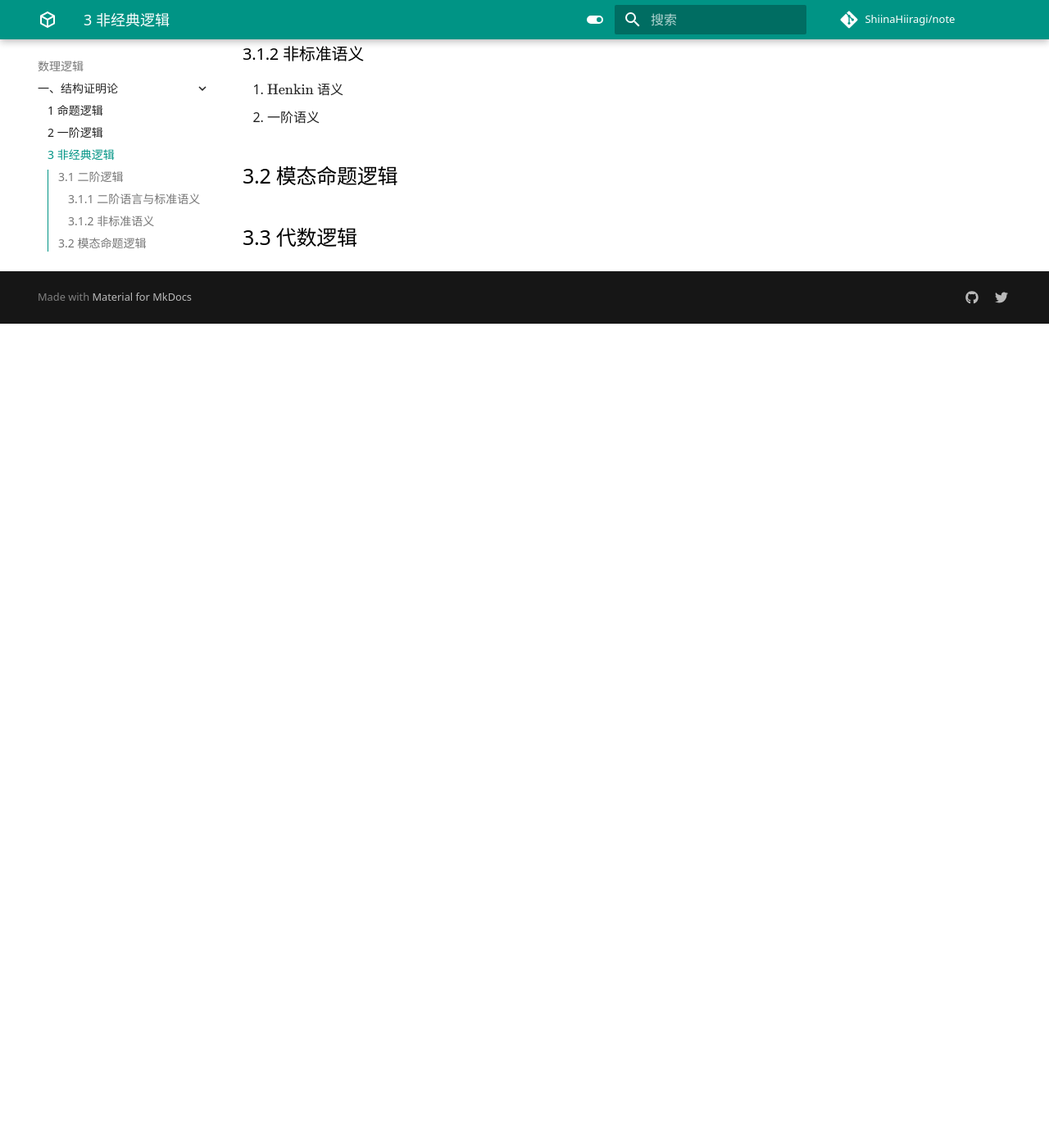
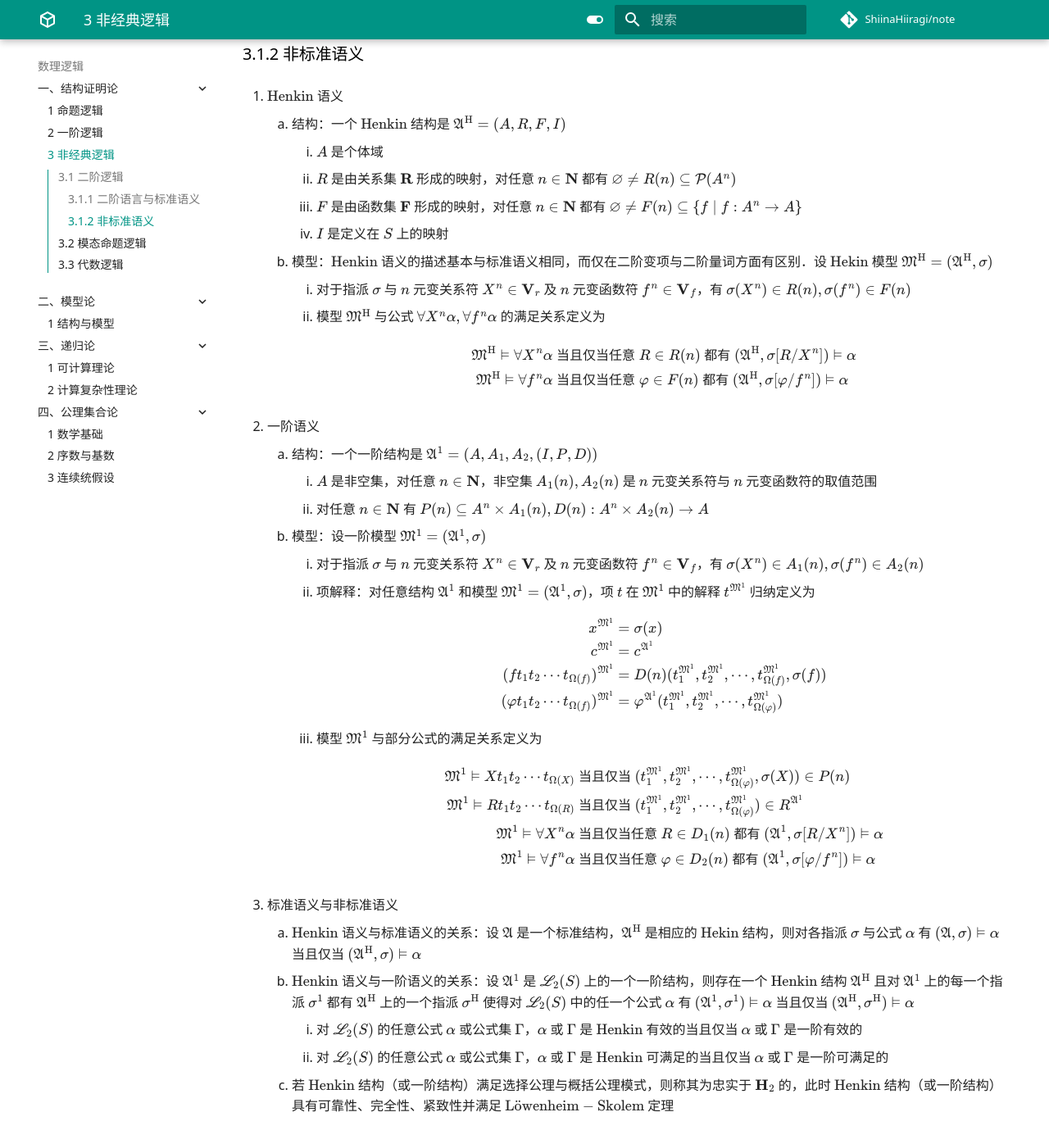
Before and after one commit to ShiinaHiiragi/note, an MkDocs documentation site: the page built from docs/logic/prf/ncl.md, in a window 1280 px wide and 1400 px high, scrolled down 2771 px. Shown: the top 1396 px of the window at 82% size. Built offline with MkDocs 1.6.1 and Material for MkDocs 9.7.7, drawn with Linux system fonts in a browser that asks for light colours; comment, search, counter and statistics services are not loaded; before the commit the page ends 3166 px from its top, so only the background shows below that; some of the changed text lies outside the part shown.

Commit message:
finish SOL

```diff
--- a/docs/logic/prf/ncl.md
+++ b/docs/logic/prf/ncl.md
@@ -58,19 +58,19 @@
         4. 等词：设 $t, u \in \mathcal T(S)$，定义 $t = u$ 为 $\forall X \ (X(t) = X(u))$
 
 3. 标准语义
-    1. 结构：一个 $S-$结构是 $\mathfrak A = (A, I)$，其中 $A$ 是非空集合，称为 $\mathfrak A$ 的论域，$I$ 是定义在 $S$ 上的映射；在不引发歧义的情况下，也可称 $A$ 为一个 $S-$结构．记 $A$ 的基数 $|A|$ 为 $\mathfrak A$ 的基数，用 $|\mathfrak A|$ 来表示
+    1. 结构：一个标准结构是 $\mathfrak A = (A, I)$，其中 $A$ 是非空集合，称为 $\mathfrak A$ 的论域，$I$ 是定义在 $S$ 上的映射；在不引发歧义的情况下，也可称 $A$ 为一个标准结构．记 $A$ 的基数 $|A|$ 为 $\mathfrak A$ 的基数，用 $|\mathfrak A|$ 来表示
         1. 对每个关系符号 $R\in \mathbf R, I(R) \subseteq A^{\Omega(R)}$，常用 $R^\mathfrak A$ 或 $R^A$ 代替 $I(R)$
         2. 对每个函数符号 $\varphi\in \mathbf F, I(\varphi): A^{\Omega(\varphi)} \to A$ 是 $A$ 上的 $\Omega(\varphi)$ 元函数，常用 $\varphi^\mathfrak A$ 或 $\varphi^A$ 代替 $I(\varphi)$
         3. 对每个常元符号 $c\in \mathbf C, I(c) \in A$，常用 $c^\mathfrak A$ 或 $c^A$ 代替 $I(c)$
-    2. 模型：一个模型是有序对 $\mathfrak M = (\mathfrak A, \sigma)$，其中 $\mathfrak A$ 是结构，$\sigma$ 是 $\mathfrak A$ 中的指派，使得对于每个 $n$ 元变关系符 $X^n \in \mathbf V_r$ 有 $\sigma(X) \subseteq A^n$；对于每个 $n$ 元变函数符 $f^n \in \mathbf V_f$ 有 $\sigma(f^n): A^n \to A$；对于每个变个体符 $x \in \mathbf V_l$ 有 $\sigma(x) \in A$
+    2. 模型：一个标准模型是有序对 $\mathfrak M = (\mathfrak A, \sigma)$，其中 $\mathfrak A$ 是标准结构，$\sigma$ 是 $\mathfrak A$ 中的指派，使得对于每个 $n$ 元变关系符 $X^n \in \mathbf V_r$ 有 $\sigma(X) \subseteq A^n$；对于每个 $n$ 元变函数符 $f^n \in \mathbf V_f$ 有 $\sigma(f^n): A^n \to A$；对于每个变个体符 $x \in \mathbf V_l$ 有 $\sigma(x) \in A$
         1. 项解释：对任意结构 $\mathfrak A$ 和模型 $\mathfrak M = (\mathfrak A, \sigma)$，项 $t$ 在 $\mathfrak M$ 中的解释 $t^\mathfrak M$ 归纳定义为
 
             $$
             \begin{aligned}
             x^{\mathfrak M} &= \sigma(x) \\
             c^{\mathfrak M} &= c^{\mathfrak A} \\
-            ft_1t_2\cdots t_{\Omega(f)} &= \sigma(f)(t_1^{\mathfrak M}, t_2^{\mathfrak M}, \cdots, t_{\Omega(f)}^{\mathfrak M}) \\
-            \varphi t_1t_2\cdots t_{\Omega(f)} &= \varphi^{\mathfrak A}(t_1^{\mathfrak M}, t_2^{\mathfrak M}, \cdots, t_{\Omega(\varphi)}^{\mathfrak M})
+            (ft_1t_2\cdots t_{\Omega(f)})^{\mathfrak M} &= \sigma(f)(t_1^{\mathfrak M}, t_2^{\mathfrak M}, \cdots, t_{\Omega(f)}^{\mathfrak M}) \\
+            (\varphi t_1t_2\cdots t_{\Omega(f)})^{\mathfrak M} &= \varphi^{\mathfrak A}(t_1^{\mathfrak M}, t_2^{\mathfrak M}, \cdots, t_{\Omega(\varphi)}^{\mathfrak M})
             \end{aligned}
             $$
 
@@ -124,7 +124,56 @@
 
 ### 3.1.2 非标准语义
 1. $\text{Henkin}$ 语义
+    1. 结构：一个 $\text{Henkin}$ 结构是 $\mathfrak A^{\mathrm H} = (A, R, F, I)$
+        1. $A$ 是个体域
+        2. $R$ 是由关系集 $\mathbf R$ 形成的映射，对任意 $n \in \mathbf N$ 都有 $\varnothing \neq R(n) \subseteq \mathcal P(A^n)$
+        3. $F$ 是由函数集 $\mathbf F$ 形成的映射，对任意 $n \in \mathbf N$ 都有 $\varnothing \neq F(n) \subseteq \left\{f \mid f: A^n \to A\right\}$
+        4. $I$ 是定义在 $S$ 上的映射
+    2. 模型：$\text{Henkin}$ 语义的描述基本与标准语义相同，而仅在二阶变项与二阶量词方面有区别．设 $\text{Hekin}$ 模型 $\mathfrak M^{\mathrm H} = (\mathfrak A^{\mathrm H}, \sigma)$
+        1. 对于指派 $\sigma$ 与 $n$ 元变关系符 $X^n \in \mathbf V_r$ 及 $n$ 元变函数符 $f^n \in \mathbf V_f$，有 $\sigma(X^n) \in R(n), \sigma(f^n) \in F(n)$
+        2. 模型 $\mathfrak M^{\mathrm H}$ 与公式 $\forall X^n\alpha, \forall f^n\alpha$ 的满足关系定义为
+
+            $$
+            \begin{aligned}
+            \mathfrak M^{\mathrm H} \vDash \forall X^n\alpha & \textsf{ 当且仅当任意 } R \in R(n) \textsf{ 都有 } (\mathfrak A^{\mathrm H}, \sigma[R/X^n]) \vDash \alpha \\
+            \mathfrak M^{\mathrm H} \vDash \forall f^n\alpha & \textsf{ 当且仅当任意 } \varphi \in F(n) \textsf{ 都有 } (\mathfrak A^{\mathrm H}, \sigma[\varphi/f^n]) \vDash \alpha
+            \end{aligned}
+            $$
+
 2. 一阶语义
+    1. 结构：一个一阶结构是 $\mathfrak A^{\mathrm 1} = (A, A_1, A_2, (I, P, D))$
+        1. $A$ 是非空集，对任意 $n \in \mathbf N$，非空集 $A_1(n), A_2(n)$ 是 $n$ 元变关系符与 $n$ 元变函数符的取值范围
+        2. 对任意 $n \in \mathbf N$ 有 $P(n) \subseteq A^n \times A_1(n), D(n): A^n \times A_2(n) \to A$
+    2. 模型：设一阶模型 $\mathfrak M^{\mathrm 1} = (\mathfrak A^{\mathrm 1}, \sigma)$
+        1. 对于指派 $\sigma$ 与 $n$ 元变关系符 $X^n \in \mathbf V_r$ 及 $n$ 元变函数符 $f^n \in \mathbf V_f$，有 $\sigma(X^n) \in A_1(n), \sigma(f^n) \in A_2(n)$
+        2. 项解释：对任意结构 $\mathfrak A^{\mathrm 1}$ 和模型 $\mathfrak M^{\mathrm 1} = (\mathfrak A^{\mathrm 1}, \sigma)$，项 $t$ 在 $\mathfrak M^{\mathrm 1}$ 中的解释 $t^{\mathfrak M^{\mathrm 1}}$ 归纳定义为
+
+            $$
+            \begin{aligned}
+            x^{\mathfrak M^{\mathrm 1}} &= \sigma(x) \\
+            c^{\mathfrak M^{\mathrm 1}} &= c^{\mathfrak A^{\mathrm 1}} \\
+            (ft_1t_2\cdots t_{\Omega(f)})^{\mathfrak M^{\mathrm 1}} &= D(n)(t_1^{\mathfrak M^{\mathrm 1}}, t_2^{\mathfrak M^{\mathrm 1}}, \cdots, t_{\Omega(f)}^{\mathfrak M^{\mathrm 1}}, \sigma(f)) \\
+            (\varphi t_1t_2\cdots t_{\Omega(f)})^{\mathfrak M^{\mathrm 1}} &= \varphi^{\mathfrak A^{\mathrm 1}}(t_1^{\mathfrak M^{\mathrm 1}}, t_2^{\mathfrak M^{\mathrm 1}}, \cdots, t_{\Omega(\varphi)}^{\mathfrak M^{\mathrm 1}})
+            \end{aligned}
+            $$
+
+        3. 模型 $\mathfrak M^{\mathrm 1}$ 与部分公式的满足关系定义为
+
+            $$
+            \begin{aligned}
+            \mathfrak M^{\mathrm 1} \vDash Xt_1t_2\cdots t_{\Omega(X)} & \textsf{ 当且仅当 } (t_1^{\mathfrak M^{\mathrm 1}}, t_2^{\mathfrak M^{\mathrm 1}}, \cdots, t_{\Omega(\varphi)}^{\mathfrak M^{\mathrm 1}}, \sigma(X)) \in P(n) \\
+            \mathfrak M^{\mathrm 1} \vDash Rt_1t_2\cdots t_{\Omega(R)} & \textsf{ 当且仅当 } (t_1^{\mathfrak M^{\mathrm 1}}, t_2^{\mathfrak M^{\mathrm 1}}, \cdots, t_{\Omega(\varphi)}^{\mathfrak M^{\mathrm 1}}) \in R^{\mathfrak A^{\mathrm 1}} \\
+            \mathfrak M^{\mathrm 1} \vDash \forall X^n\alpha & \textsf{ 当且仅当任意 } R \in D_1(n) \textsf{ 都有 } (\mathfrak A^{\mathrm 1}, \sigma[R/X^n]) \vDash \alpha \\
+            \mathfrak M^{\mathrm 1} \vDash \forall f^n\alpha & \textsf{ 当且仅当任意 } \varphi \in D_2(n) \textsf{ 都有 } (\mathfrak A^{\mathrm 1}, \sigma[\varphi/f^n]) \vDash \alpha \\
+            \end{aligned}
+            $$
+
+3. 标准语义与非标准语义
+    1. $\text{Henkin}$ 语义与标准语义的关系：设 $\mathfrak A$ 是一个标准结构，$\mathfrak A^{\mathrm H}$ 是相应的 $\text{Hekin}$ 结构，则对各指派 $\sigma$ 与公式 $\alpha$ 有 $(\mathfrak A, \sigma) \vDash \alpha$ 当且仅当 $(\mathfrak A^{\mathrm H}, \sigma) \vDash \alpha$
+    2. $\text{Henkin}$ 语义与一阶语义的关系：设 $\mathfrak A^{\mathrm 1}$ 是 $\mathscr L_2(S)$ 上的一个一阶结构，则存在一个 $\text{Henkin}$ 结构 $\mathfrak A^{\mathrm H}$ 且对 $\mathfrak A^{\mathrm 1}$ 上的每一个指派 $\sigma^{\mathrm 1}$ 都有 $\mathfrak A^{\mathrm H}$ 上的一个指派 $\sigma^{\mathrm H}$ 使得对 $\mathscr L_2(S)$ 中的任一个公式 $\alpha$ 有 $(\mathfrak A^{\mathrm 1}, \sigma^{\mathrm 1}) \vDash \alpha$ 当且仅当 $(\mathfrak A^{\mathrm H}, \sigma^{\mathrm H}) \vDash \alpha$
+        1. 对 $\mathscr L_2(S)$ 的任意公式 $\alpha$ 或公式集 $\Gamma$，$\alpha$ 或 $\Gamma$ 是 $\text{Henkin}$ 有效的当且仅当 $\alpha$ 或 $\Gamma$ 是一阶有效的
+        2. 对 $\mathscr L_2(S)$ 的任意公式 $\alpha$ 或公式集 $\Gamma$，$\alpha$ 或 $\Gamma$ 是 $\text{Henkin}$ 可满足的当且仅当 $\alpha$ 或 $\Gamma$ 是一阶可满足的
+    3. 若 $\text{Henkin}$ 结构（或一阶结构）满足选择公理与概括公理模式，则称其为忠实于 $\mathbf H_2$ 的，此时 $\text{Henkin}$ 结构（或一阶结构）具有可靠性、完全性、紧致性并满足 $\text{L}\ddot{\mathrm o}\text{wenheim} - \text{Skolem}$ 定理
 
 ## 3.2 模态命题逻辑
 
```
Also changed, not shown: docs/anly/princ/seq.md (+5 -7 lines), docs/index.md (+1 -2 lines), docs/intro/toc.md (+1 -2 lines).
